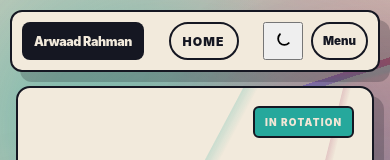
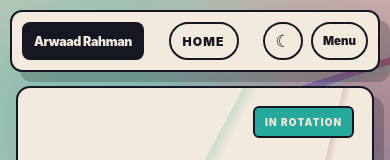
Before and after one commit to arwaadrahman/personal-website, a React (Vite) app: page / in a window 390 px wide. Shown: the top 160 px of the page. Built offline with nearby package versions, Linux system fonts and the light colour scheme.

Commit message:
Arwaad Website V1.01

```diff
--- a/src/App.css
+++ b/src/App.css
@@ -243,18 +243,19 @@ a {
 .modeButton {
   min-width: 52px;
   font-size: 1.05rem;
-}
-
+  line-height: 1;
+}
+
+/* Keep the old hover look */
 .modeButton:hover {
   background: var(--cyan);
   color: #f0e6d6;
 }
 
-.themeIcon {
-  width: 18px;
-  height: 18px;
-  display: block;
-  flex-shrink: 0;
+/* New toggle rule: selected when dark mode is on */
+.modeButtonActive {
+  background: var(--cyan);
+  color: #f0e6d6;
 }
 
 .connectButton:hover {
@@ -1929,13 +1930,27 @@ a {
     min-width: 40px;
     min-height: 38px;
     padding: 8px;
-  }
-
+    font-size: 1.05rem;
+    line-height: 1;
+  }
+
+  /* Prevent the mobile tap/hover from staying weirdly highlighted */
   .modeButton:hover,
   .modeButton:active,
   .modeButton:focus {
     background: transparent;
     color: inherit;
+  }
+
+  /* But keep it selected when dark mode is actually on */
+  .modeButton.modeButtonActive {
+    background: var(--cyan);
+    color: #f0e6d6;
+  }
+
+  .modeButton.modeButtonActive {
+    background: var(--cyan);
+    color: #f0e6d6;
   }
 
   .mobileMenuButton {
--- a/src/components/Header.jsx
+++ b/src/components/Header.jsx
@@ -1,51 +1,6 @@
 import { useEffect, useState } from "react";
 import { Link } from "react-router-dom";
 import { projects } from "../data/projects";
-
-function MoonIcon() {
-    return (
-        <svg
-            className="themeIcon"
-            viewBox="0 0 24 24"
-            aria-hidden="true"
-        >
-            <path
-                d="M21 14.7A8.2 8.2 0 0 1 9.3 3a7.2 7.2 0 1 0 11.7 11.7Z"
-                fill="none"
-                stroke="currentColor"
-                strokeWidth="2.4"
-                strokeLinecap="round"
-                strokeLinejoin="round"
-            />
-        </svg>
-    );
-}
-
-function SunIcon() {
-    return (
-        <svg
-            className="themeIcon"
-            viewBox="0 0 24 24"
-            aria-hidden="true"
-        >
-            <circle
-                cx="12"
-                cy="12"
-                r="4.2"
-                fill="none"
-                stroke="currentColor"
-                strokeWidth="2.4"
-            />
-            <path
-                d="M12 2.5v3M12 18.5v3M4.8 4.8l2.1 2.1M17.1 17.1l2.1 2.1M2.5 12h3M18.5 12h3M4.8 19.2l2.1-2.1M17.1 6.9l2.1-2.1"
-                fill="none"
-                stroke="currentColor"
-                strokeWidth="2.4"
-                strokeLinecap="round"
-            />
-        </svg>
-    );
-}
 
 function Header({ theme, onThemeToggle, onContactOpen }) {
     const [isProjectsOpen, setIsProjectsOpen] = useState(false);
@@ -154,12 +109,12 @@ function Header({ theme, onThemeToggle, onContactOpen }) {
 
             <div className="navActions">
                 <button
-                    className="modeButton"
+                    className={`actionButton modeButton ${theme === "dark" ? "modeButtonActive" : ""}`}
                     type="button"
                     onClick={onThemeToggle}
                     aria-label={theme === "light" ? "Switch to dark mode" : "Switch to light mode"}
                 >
-                    {theme === "light" ? <MoonIcon /> : <SunIcon />}
+                    ☾
                 </button>
 
                 <button className="actionButton connectButton" type="button" onClick={onContactOpen}>
```
